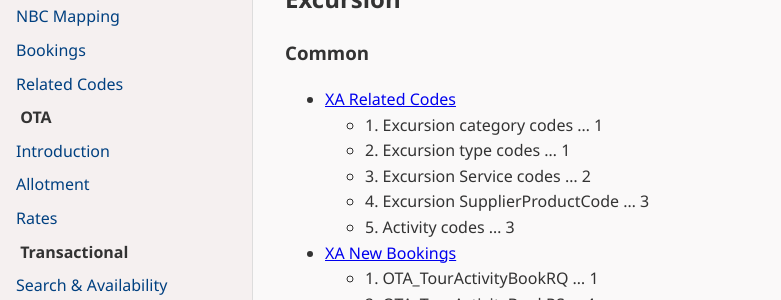
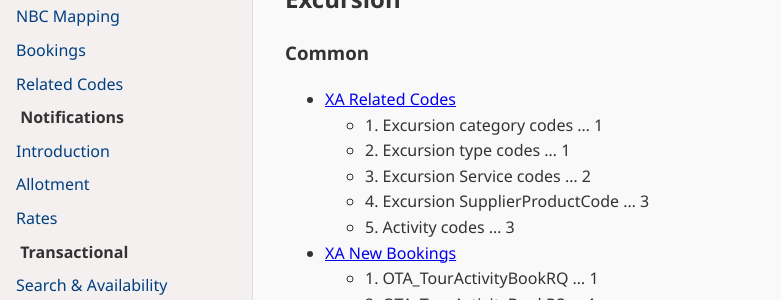
Before and after one commit to Axis-Data-SL/integrations_documentation, a Jekyll site: the page built from docs/index.md, in a window 1280 px wide. Shown: the part 258-558 px from the top of the page, without its empty margins (0-781 px from the left). Built offline with Jekyll 4.4.1, drawn with Linux system fonts in a browser that asks for light colours.

Commit message:
Update default.html

```diff
--- a/docs/_layouts/default.html
+++ b/docs/_layouts/default.html
@@ -28,7 +28,7 @@
             <li><a href="{{ '/Excursion/XA_Common/XA_New_Bookings.html' | relative_url }}">Bookings</a></li>
             <li><a href="{{ '/Excursion/XA_Common/XA_Related_Codes.html' | relative_url }}">Related Codes</a></li>
           </ul>
-        <li><b>&nbsp;OTA</b></li>
+        <li><b>&nbsp;Notifications</b></li>
           <ul>
             <li><a href="{{ '/Excursion/XA_Notifications/XA_OTA/XA_OTA_Introduction.html' | relative_url }}">Introduction</a></li>
             <li><a href="{{ '/Excursion/XA_Notifications/XA_OTA/XA_OTA_Allotment.html' | relative_url }}">Allotment</a></li>
```
